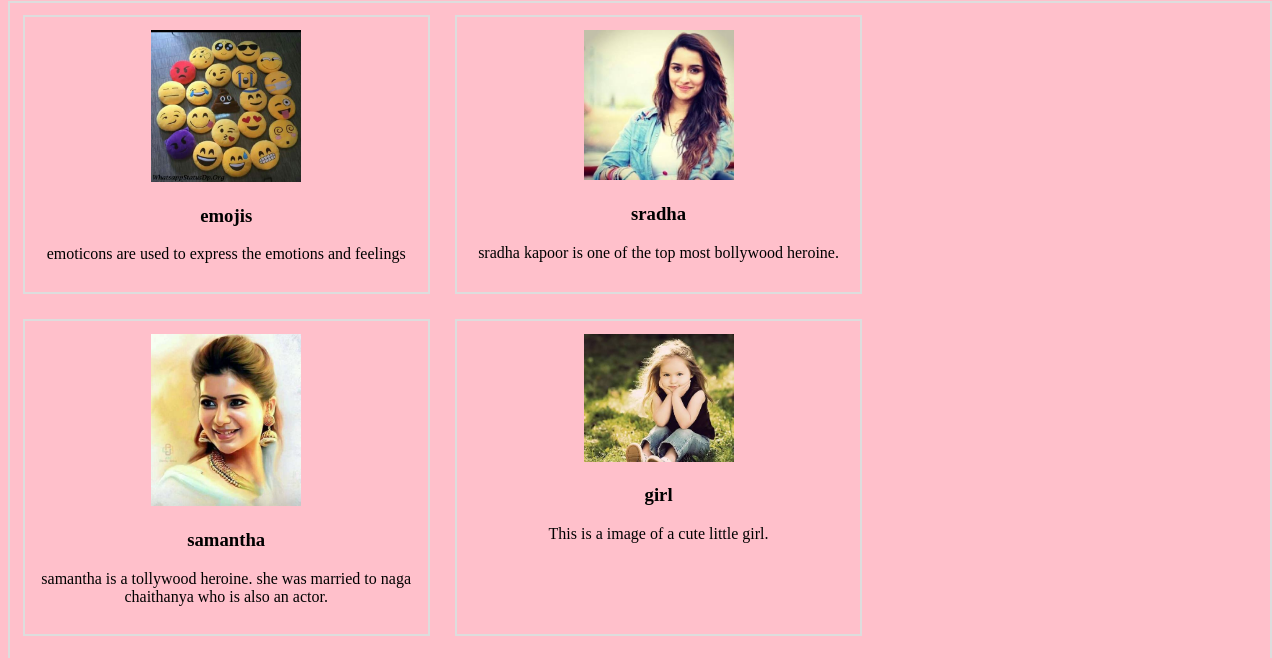
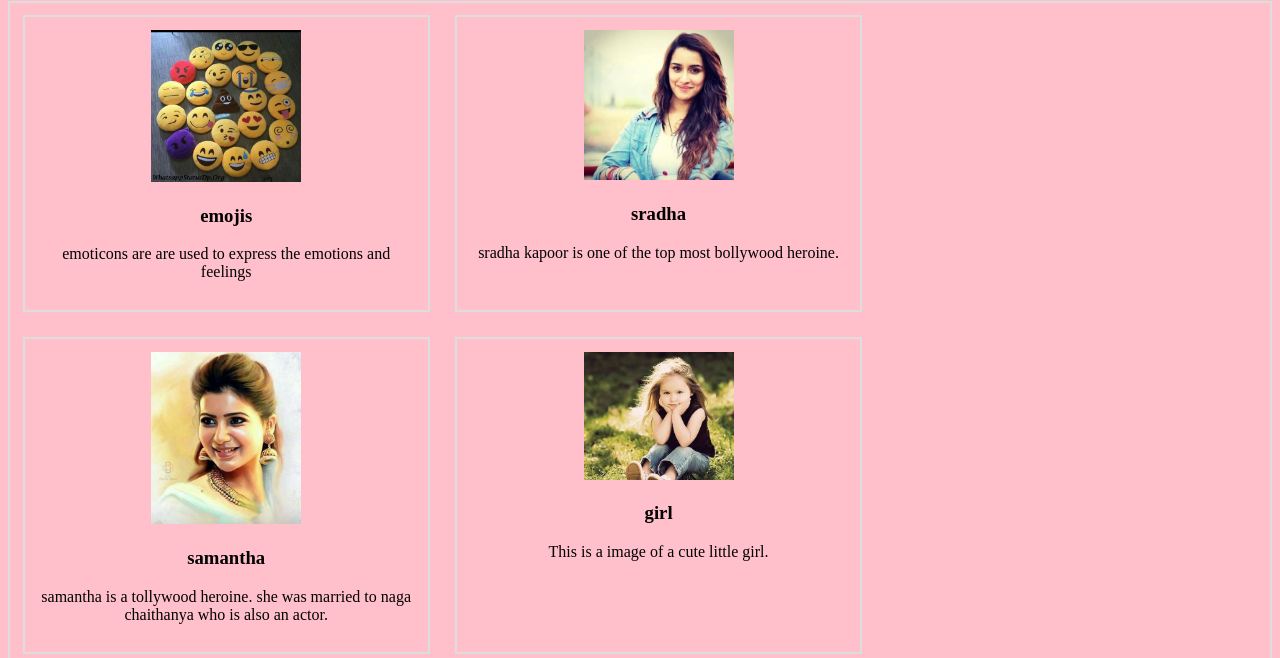
Before and after one commit to ranji1725/res_web_design, a plain HTML site: page index.html in a window 1280 px wide. Shown: the part 79-737 px from the top of the page. Drawn offline with Linux system fonts and the light colour scheme.

Commit message:
"ranjitha"

```diff
--- a/index.html
+++ b/index.html
@@ -12,7 +12,7 @@
       <div class="sub1">
         <img src="smiley.jpg"alt="ab.jpg" width="150dp">
         <h3>emojis</h3>
-        <p>emoticons are used to express the emotions and feelings</p>
+        <p>emoticons are are used to express the emotions and feelings</p>
       </div>
 
       <div class="sub1">
```
